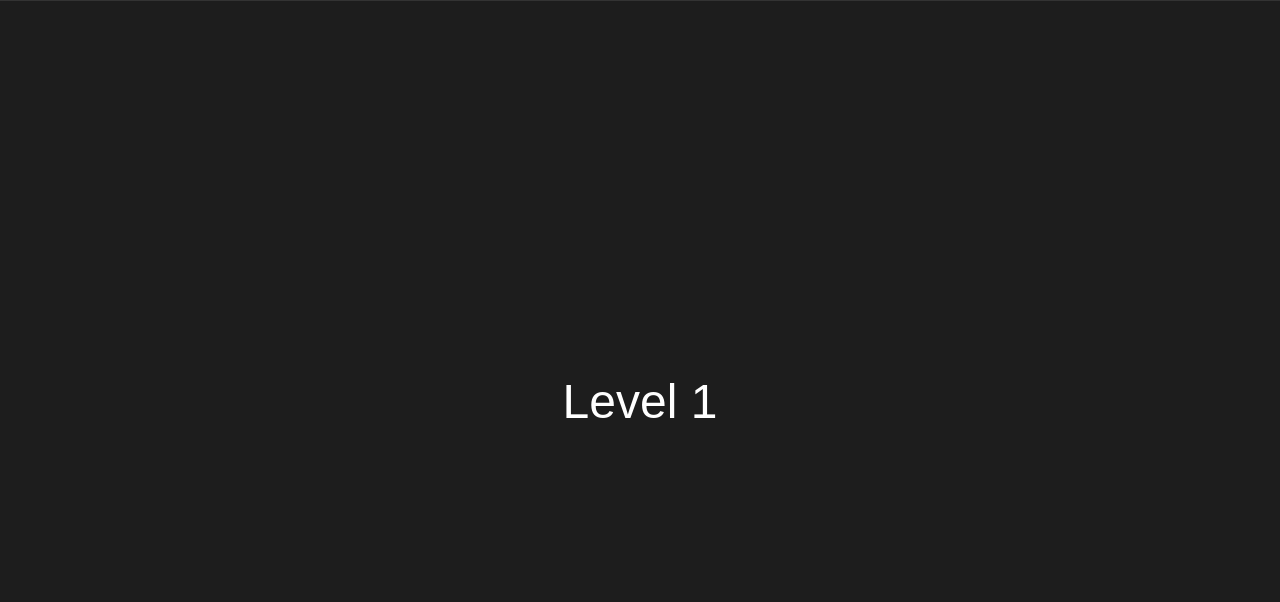
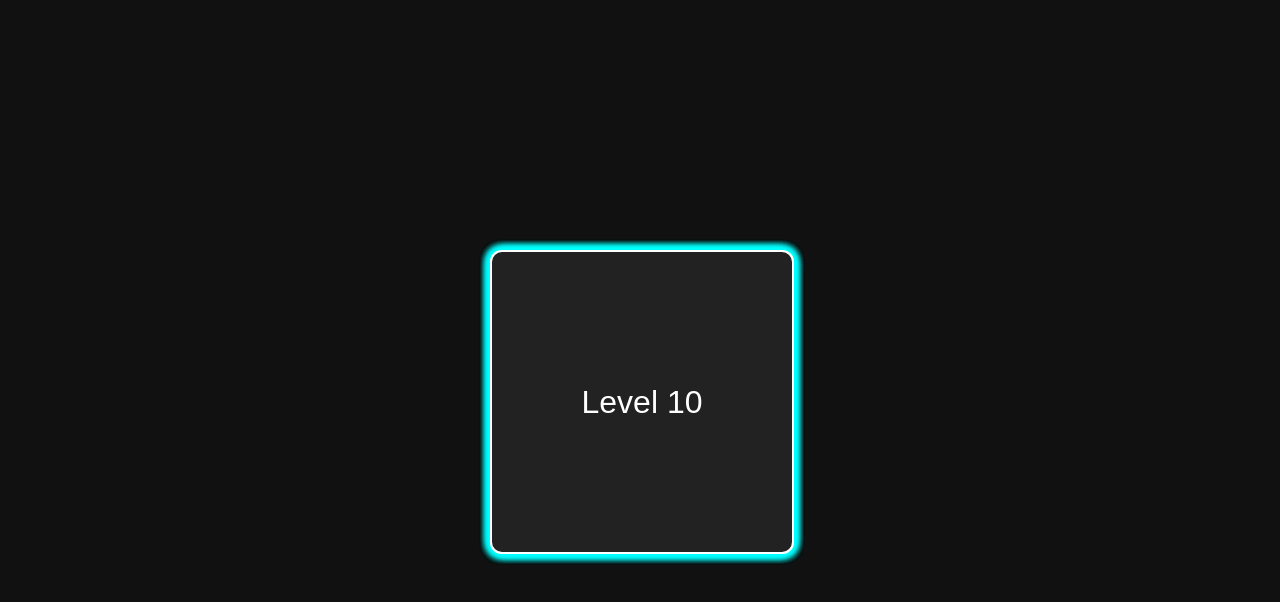
Before and after one commit to paulkimmerl/obj-wix, a plain HTML site: page index.html in a window 1280 px wide. Shown: the top 602 px of the page. Drawn offline with Linux system fonts and the light colour scheme.

Commit message:
Update style.css

```diff
--- a/style.css
+++ b/style.css
@@ -1,8 +1,7 @@
 body {
   margin: 0;
-  height: 100vh;
   background: #111;
-  overflow-y: scroll;
+  overflow: hidden;
   font-family: sans-serif;
   color: white;
 }
@@ -19,19 +18,24 @@ body {
 
 .tower {
   transform-style: preserve-3d;
-  transition: transform 0.2s ease-out;
+  position: absolute;
+  top: 50%;
+  left: 50%;
+  transform: translate(-50%, -50%) translateZ(0px);
 }
 
 .block {
-  width: 100vw;
-  height: 100vh;
-  background: rgba(255, 255, 255, 0.05);
-  border-top: 1px solid #333;
-  border-bottom: 1px solid #333;
+  width: 300px;
+  height: 300px;
+  background: #222;
+  border: 2px solid #fff;
+  border-radius: 12px;
+  position: absolute;
+  left: -150px;
+  top: -150px;
   display: flex;
   align-items: center;
   justify-content: center;
-  font-size: 3em;
-  position: relative;
-  transform: translateZ(0px);
+  font-size: 2em;
+  box-shadow: 0 0 10px #0ff;
 }
```
